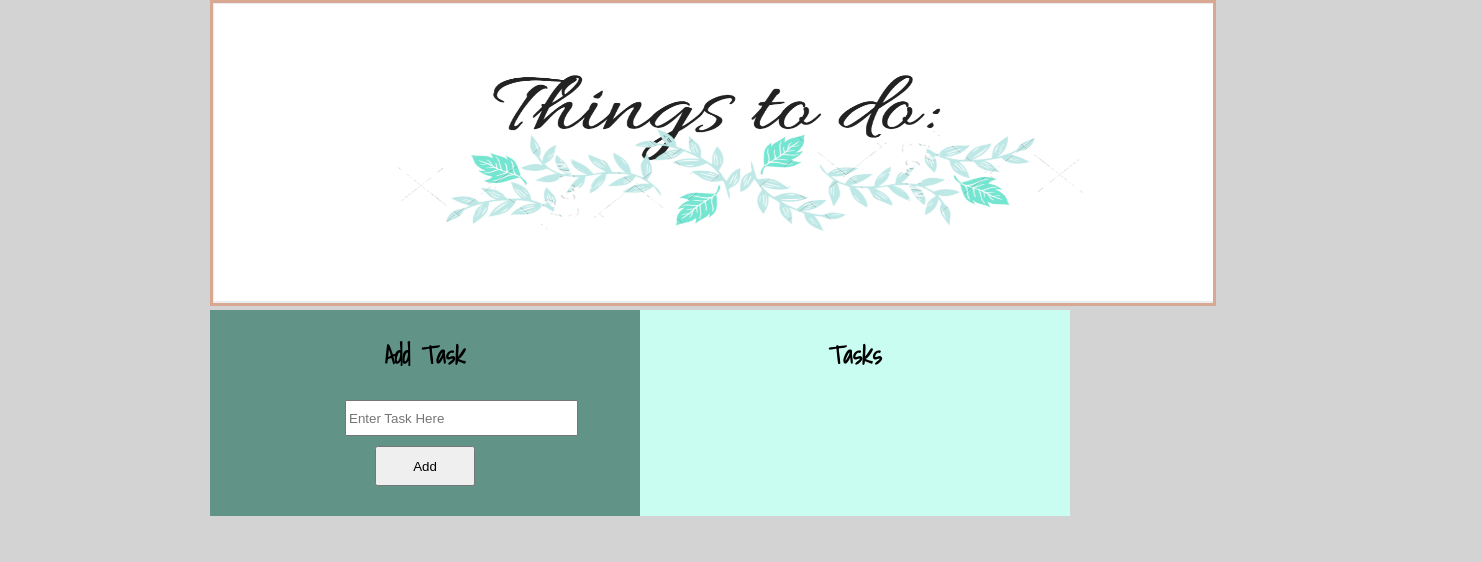
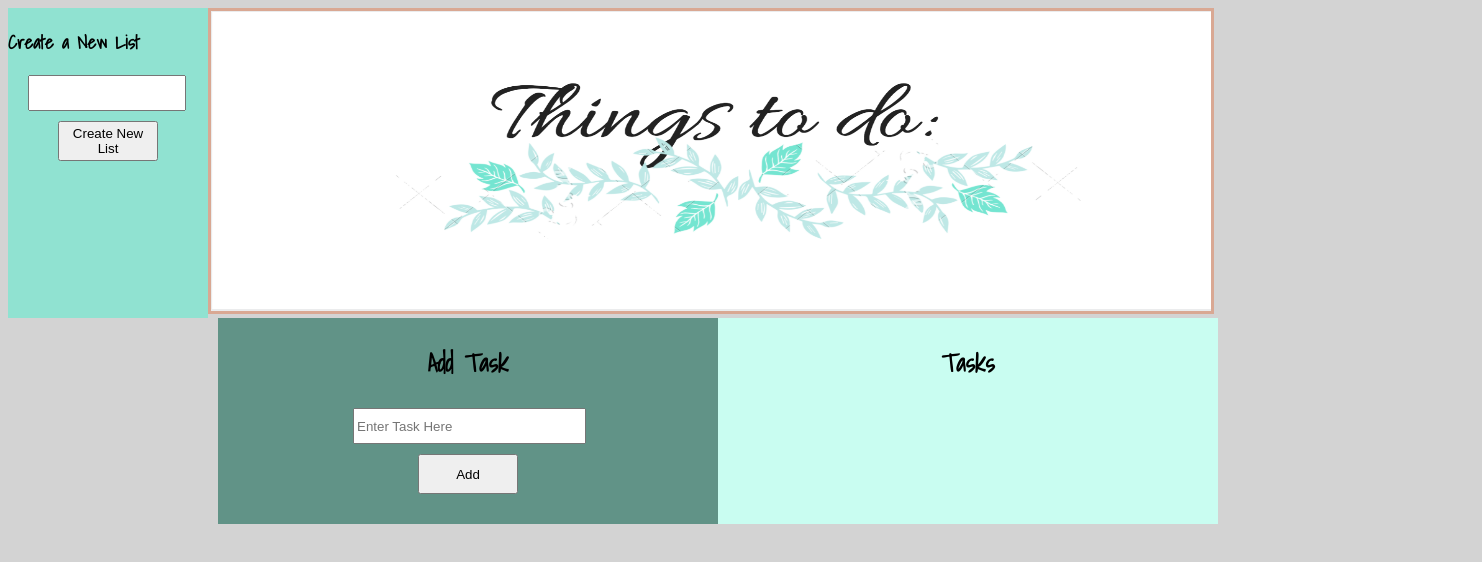
Before and after one commit to bailiebutcher21/TODOLIST, a plain HTML site: page index.html in a window 1280 px wide. Shown: the whole page, 1482 px wide, since content can reach past the window. Drawn offline with nearby package versions, Linux system fonts and the light colour scheme.

Commit message:
Created New List box, added Input and button.

```diff
--- a/ToDolist.css
+++ b/ToDolist.css
@@ -1,5 +1,5 @@
 body{
-margin:0 210px 0 210px;
+
     background-color: lightgray;
 }
 #topimage img{
@@ -12,16 +12,23 @@ margin:0 210px 0 210px;
 }
 #container{
     display:flex;
-    justify-content: space-around;
     width:100%;
     flex-direction: row;
     flex:1;
     align-self: stretch;
+    margin:0 210px 0 210px;
 }
 
 #add-task{
     width:500px;
     background-color:#619387;
+}
+#add-list{
+    background-color:#90E2D1;
+    width:200px;
+    align-self: stretch;
+    font-family: 'Shadows Into Light', cursive;
+
 }
 #button{
     text-align: center;
@@ -33,6 +40,11 @@ margin:0 210px 0 210px;
     height:30px;
     margin-left:135px;
 }
+#inputbox2{
+    width:150px;
+    height:30px;
+    margin-left:20px;
+}
 #unfinished-tasks{
     width:500px;
     background-color:#C9FDF1;
@@ -43,3 +55,7 @@ margin:0 210px 0 210px;
     font-family: 'Shadows Into Light', cursive;
     font-size:25px;
 }
+.headcontainer{
+    display:flex;
+    justify-content: flex-start;
+}
--- a/index.html
+++ b/index.html
@@ -9,9 +9,16 @@
 
 </head>
 <body>
+<div class="headcontainer">
+    <div id="add-list">
+        <h3>Create a New List</h3>
+        <input id="inputbox2">
+        <div id="button" onclick="newList"><button id="btn" style="width:100px; height:40px;">Create New List</button></div>
+    </div>
     <div id="topimage"><img src="img/todolistheader.png" class="image"></div>
+
+</div>
     <div id="container">
-
     <div id="add-task">
         <h3>Add Task</h3>
         <input id="inputbox" class="inputbox" placeholder="Enter Task Here">
```
